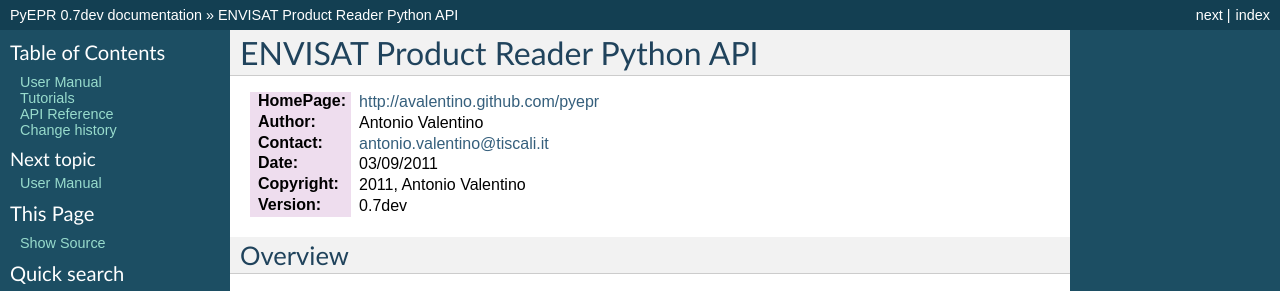
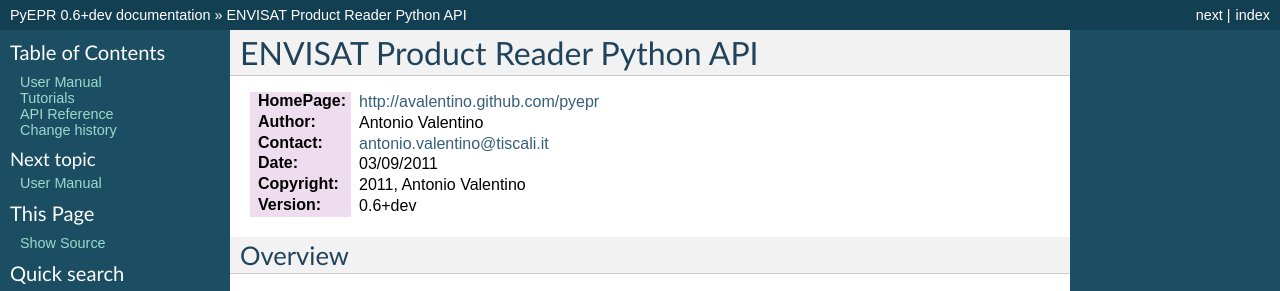
Before and after one commit to avalentino/pyepr, a Sphinx documentation site: the page built from doc/index.txt, in a window 1280 px wide and 900 px high. Shown: the top 291 px of the window. Built offline with Sphinx 7.4.7, drawn with Linux system fonts in a browser that asks for light colours; formulas are drawn with MathJax 3; some of the changed text lies outside the part shown.

Commit message:
Fix version numbers for development

```diff
--- a/README.txt
+++ b/README.txt
@@ -5,9 +5,9 @@
 :HomePage:  http://avalentino.github.com/pyepr
 :Author:    Antonio Valentino
 :Contact:   antonio.valentino@tiscali.it
-:Date:      12/01/2011
+:Date:      12/08/2011
 :Copyright: 2011, Antonio Valentino <antonio.valentino@tiscali.it>
-:Version:   0.7
+:Version:   0.6+
 
 
 Introduction
--- a/doc/conf.py
+++ b/doc/conf.py
@@ -64,7 +64,7 @@
 # built documents.
 #
 # The short X.Y version.
-version = '0.7'
+version = '0.6+'
 # The full version, including alpha/beta/rc tags.
 release = version + 'dev'
 
--- a/setup.py
+++ b/setup.py
@@ -32,7 +32,7 @@
 
 setup(
     name='pyepr',
-    version='0.7dev',
+    version='0.6+',
     author='Antonio Valentino',
     author_email='antonio.valentino@tiscali.it',
     url='http://avalentino.github.com/pyepr',
```
Also changed, not shown: 1 other file.
